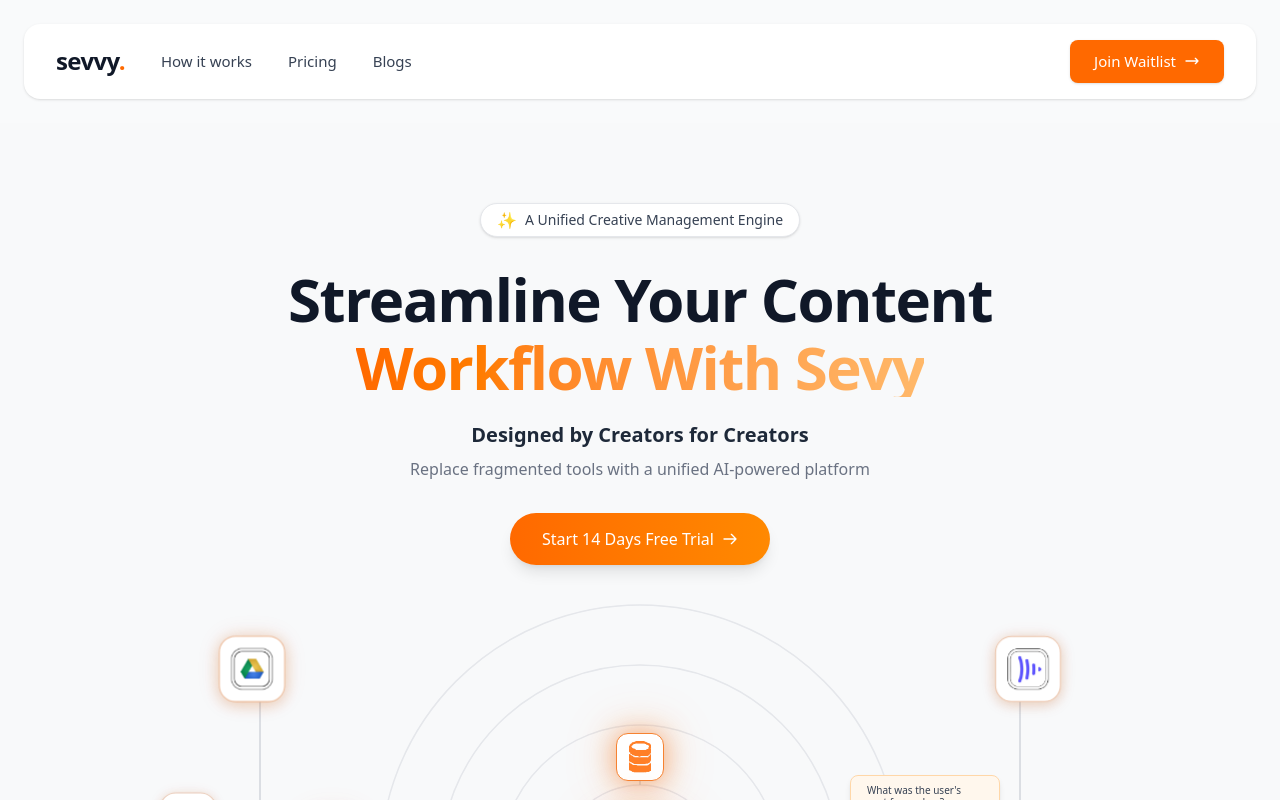
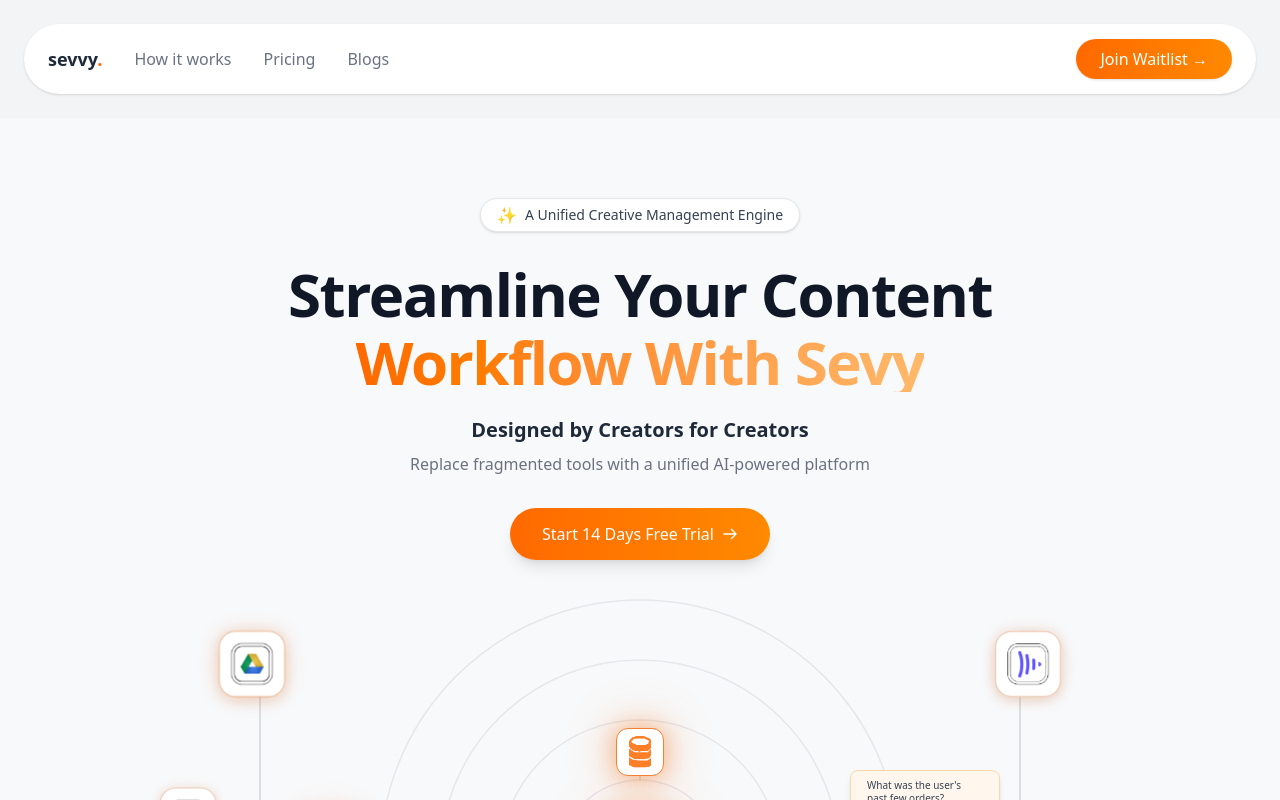
Before and after one commit to alihussnain1122/Sevvy, a React (Vite) app: page / in a window 1280 px wide. Shown: the top 800 px of the page. Built offline with nearby package versions, Linux system fonts and the light colour scheme; the HTML template or start-up script is replaced by a standard one; a web font is replaced by a local one.

Commit message:
update navbar and faqs

```diff
--- a/src/components/Home/Faqs.jsx
+++ b/src/components/Home/Faqs.jsx
@@ -110,25 +110,26 @@
         </div>
 
         {/* Tabs Section */}
-        <div className="flex flex-wrap justify-center gap-4 mb-12 relative z-10">
-          {tabs.map((tab) => (
-            <div key={tab} className="relative">
+        <div className="flex flex-wrap justify-center space-x-8 mb-12 relative z-10">
+          {tabs.map((tab, idx) => (
+            <div key={tab} className={`relative${idx === 0 ? '' : ' ml-0'}`}>
               <button
                 onClick={() => {
                   setActiveTab(tab);
                   setOpenIndex(0);
                 }}
-                className={`px-6 py-3 rounded-md font-medium transition-all duration-300 ${
+                className={`px-8 py-4 rounded-md font-medium text-lg transition-all duration-300 ${
                   activeTab === tab
                     ? 'bg-gradient-to-r from-orange-500 to-orange-400 text-white shadow-lg'
                     : 'bg-white text-gray-800 border border-gray-200 hover:border-orange-300 hover:shadow-md'
                 }`}
+                style={{ minWidth: 200 }}
               >
                 {tab}
               </button>
               {activeTab === tab && (
                 <div className="absolute -bottom-3 left-1/2 transform -translate-x-1/2">
-                  <div className="w-0 h-0 border-l-[8px] border-l-transparent border-r-[8px] border-r-transparent border-t-[8px] border-t-orange-500"></div>
+                  <div className="w-0 h-0 border-l-[10px] border-l-transparent border-r-[10px] border-r-transparent border-t-[10px] border-t-orange-500"></div>
                 </div>
               )}
             </div>
--- a/src/components/Navbar.jsx
+++ b/src/components/Navbar.jsx
@@ -1,95 +1,89 @@
+import React, { useState } from 'react';
 import { Link } from 'react-router-dom';
 
+const navLinks = [
+  { name: 'Sevvy', to: '/' },
+  { name: 'How it works', to: '/how-it-works' },
+  { name: 'Pricing', to: '/pricing' },
+  { name: 'Blogs', to: '/blog' },
+];
+
 const Navbar = () => {
+  const [menuOpen, setMenuOpen] = useState(false);
 
   return (
-    <nav className="bg-gray-50 py-6">
+    <nav className="w-full bg-gray-100 py-6">
       <div className="max-w-7xl mx-auto px-6">
-        <div className="bg-white rounded-2xl shadow-sm px-8 py-4">
-          <div className="flex items-center justify-between">
-            {/* Left Side: Logo + Navigation Links */}
-            <div className="flex items-center gap-9">
-              {/* Logo */}
-              <Link to="/" className="text-2xl font-semibold text-gray-900 tracking-tight">
-                sevvy<span className="text-orange-500">.</span>
+        <div className="bg-white rounded-full shadow-sm flex items-center justify-between h-[70px] px-6">
+          {/* Left: Logo + NavLinks */}
+          <div className="flex items-center space-x-8">
+            <Link to="/" className="font-bold text-lg text-gray-800">sevvy<span className="text-orange-500">.</span></Link>
+            <div className="hidden md:flex items-center space-x-8">
+              {navLinks.slice(1).map((link) => (
+                <Link
+                  key={link.name}
+                  to={link.to}
+                  className="text-base text-gray-500 hover:text-black font-medium transition-colors duration-200"
+                >
+                  {link.name}
                 </Link>
+              ))}
+            </div>
+          </div>
 
-              {/* Navigation Links */}
-              <div className="hidden md:flex items-center space-x-9">
-                <Link
-                  to="/how-it-works"
-                  className="text-gray-700 hover:text-gray-900 text-[15px] font-normal transition-colors"
+          {/* Hamburger Icon (Mobile) */}
+          <button
+            className="md:hidden flex items-center justify-center p-2 focus:outline-none"
+            onClick={() => setMenuOpen(!menuOpen)}
+            aria-label="Open Menu"
           >
-                  How it works
-                </Link>
-
-                {/* <div className="relative">
-                  <button
-                    onClick={() => setFeaturesOpen(!featuresOpen)}
-                    className="flex items-center gap-1 text-gray-700 hover:text-gray-900 text-[15px] font-normal transition-colors"
-                  >
-                    Features
             <svg
-                      className="w-4 h-4 text-gray-500"
+              className="w-7 h-7 text-gray-700"
               fill="none"
               stroke="currentColor"
               viewBox="0 0 24 24"
+              xmlns="http://www.w3.org/2000/svg"
             >
-                      <path strokeLinecap="round" strokeLinejoin="round" strokeWidth={2} d="M19 9l-7 7-7-7" />
+              <path
+                strokeLinecap="round"
+                strokeLinejoin="round"
+                strokeWidth={2}
+                d="M4 6h16M4 12h16M4 18h16"
+              />
             </svg>
           </button>
-                </div> */}
 
+          {/* Right Side Button */}
           <Link
-                  to="/pricing"
-                  className="text-gray-700 hover:text-gray-900 text-[15px] font-normal transition-colors"
+            to="/waitlist"
+            className="ml-4 bg-gradient-to-r from-orange-500 to-orange-400 text-white font-medium px-6 py-2 rounded-full shadow transition-transform duration-200 hover:scale-105 hidden md:inline-block"
           >
-                  Pricing
+            Join Waitlist →
           </Link>
-
-                <Link
-                  to="/blog"
-                  className="text-gray-700 hover:text-gray-900 text-[15px] font-normal transition-colors"
-                >
-                  Blogs
-                </Link>
-
-                {/* <div className="relative">
-                  <button
-                    onClick={() => setPlatformsOpen(!platformsOpen)}
-                    className="flex items-center gap-1 text-gray-700 hover:text-gray-900 text-[15px] font-normal transition-colors"
-                  >
-                    Platforms
-                    <svg
-                      className="w-4 h-4 text-gray-500"
-                      fill="none"
-                      stroke="currentColor"
-                      viewBox="0 0 24 24"
-                    >
-                      <path strokeLinecap="round" strokeLinejoin="round" strokeWidth={2} d="M19 9l-7 7-7-7" />
-                    </svg>
-                  </button>
-                </div> */}
-              </div>
         </div>
 
-            {/* Join Waitlist Button - Right Side */}
+        {/* Mobile Menu */}
+        {menuOpen && (
+          <div className="md:hidden mt-4 bg-white rounded-2xl shadow-lg py-4 px-6 flex flex-col items-center space-y-4">
+            {navLinks.map((link) => (
+              <Link
+                key={link.name}
+                to={link.to}
+                className="text-base text-gray-700 hover:text-black font-medium transition-colors duration-200"
+                onClick={() => setMenuOpen(false)}
+              >
+                {link.name}
+              </Link>
+            ))}
             <Link
               to="/waitlist"
-              className="bg-orange-500 hover:bg-orange-600 text-white px-6 py-2.5 rounded-lg text-[15px] font-medium flex items-center gap-2 transition-all duration-200 shadow-sm hover:shadow-md"
+              className="w-full text-center bg-gradient-to-r from-orange-500 to-orange-400 text-white font-medium px-6 py-2 rounded-full shadow transition-transform duration-200 hover:scale-105"
+              onClick={() => setMenuOpen(false)}
             >
-              Join Waitlist
-              <svg
-                className="w-4 h-4"
-                fill="none"
-                stroke="currentColor"
-                viewBox="0 0 24 24"
-              >
-                <path strokeLinecap="round" strokeLinejoin="round" strokeWidth={2} d="M17 8l4 4m0 0l-4 4m4-4H3" />
-              </svg>
+              Join Waitlist →
             </Link>
           </div>
-        </div>
+        )}
       </div>
     </nav>
   );
```
Lines whose indentation alone changed are shown as unchanged.
